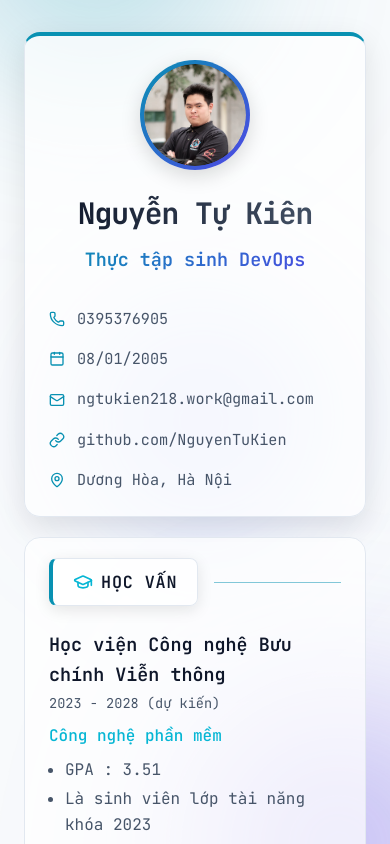
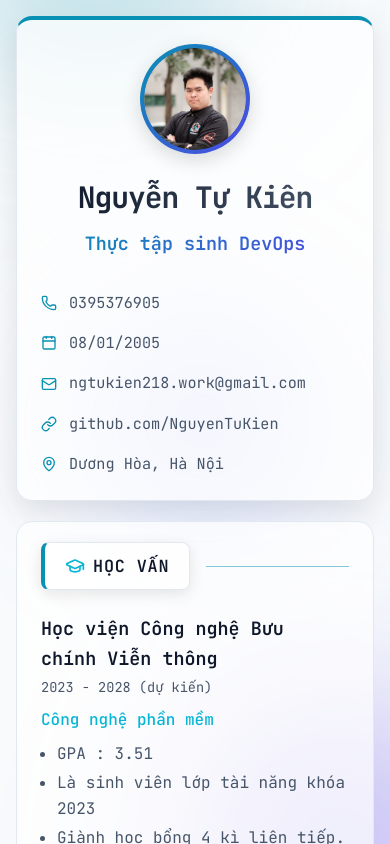
Before and after one commit to ngtukien/ngtukien, a React (Vite) app: page /vi in a window 390 px wide. Shown: the top 844 px of the page. Built offline with nearby package versions, Linux system fonts and the light colour scheme.

Commit message:
style: add responsive layout adjustments for small screens in index.css

```diff
--- a/src/index.css
+++ b/src/index.css
@@ -181,6 +181,34 @@ h1, h2, h3, h4, h5, h6 {
 @media (max-width: 992px) {
   .cv-grid {
     grid-template-columns: 1fr;
+    gap: 1.5rem;
+  }
+
+  .sidebar {
+    gap: 1.5rem;
+  }
+}
+
+@media (max-width: 768px) {
+  .container {
+    padding: 1rem;
+  }
+
+  .glass-card, .sidebar .glass-card {
+    padding: 1.25rem;
+  }
+
+  .name {
+    font-size: 1.5rem;
+  }
+
+  .timeline-item {
+    padding-left: 1rem;
+  }
+
+  .timeline-header {
+    flex-direction: column;
+    align-items: flex-start;
   }
 }
 
```
